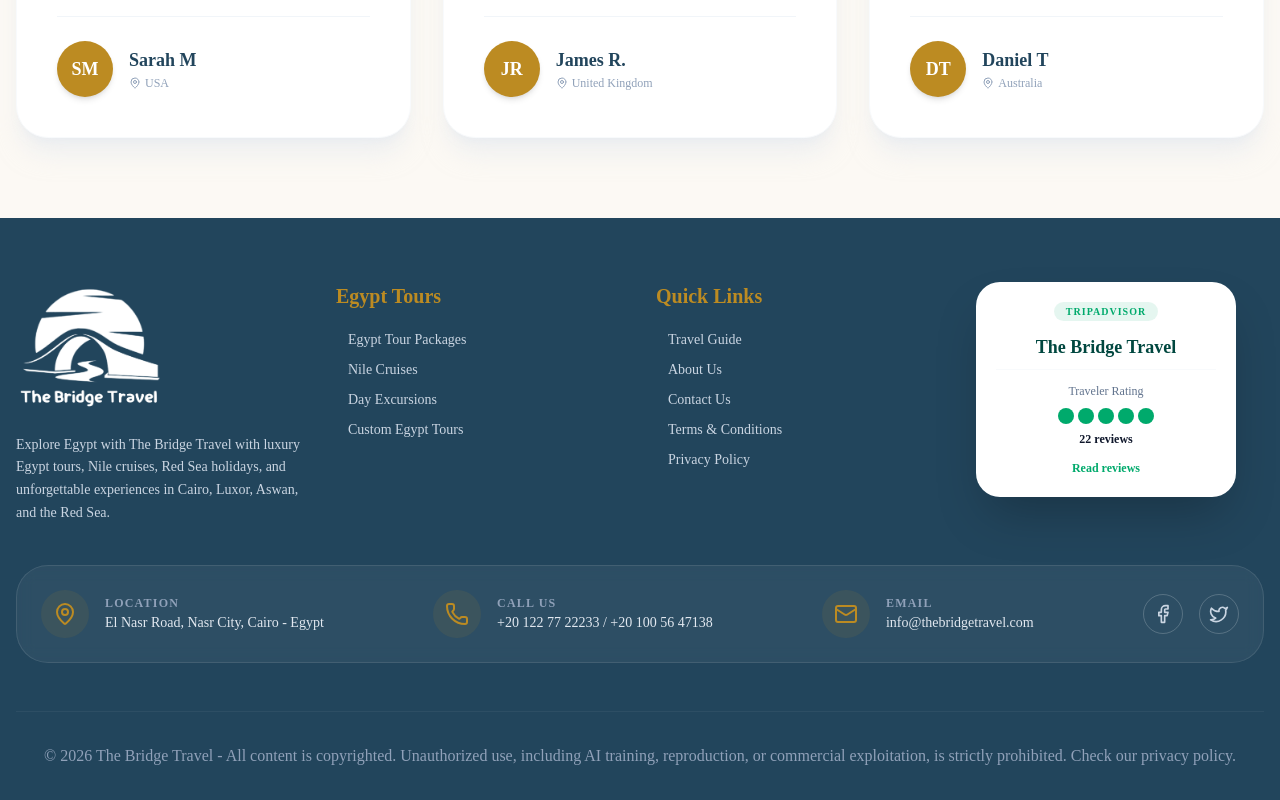
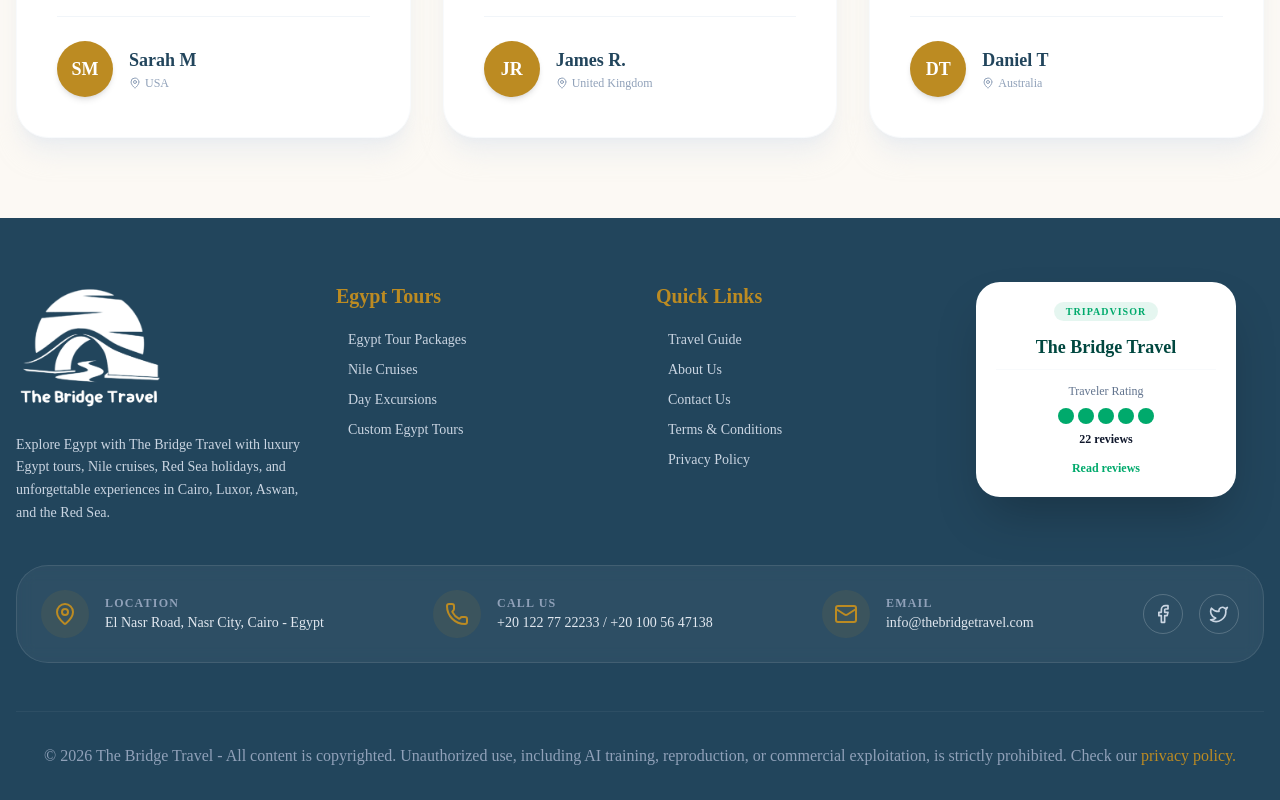
Before and after one commit to youssef-shaaban-dev/the-bridge-travel, a React (Vite) app: page / in a window 1280 px wide. Shown: the part 4445-5245 px from the top of the page. Built offline with nearby package versions, Linux system fonts and the light colour scheme.

Commit message:
Update footer to use Link component for privacy policy

```diff
--- a/src/components/shared/Footer.jsx
+++ b/src/components/shared/Footer.jsx
@@ -47,7 +47,7 @@ const Footer = () => {
 
                 <div className="mt-8 pt-8 border-t border-white/5 flex flex-col md:flex-row justify-center items-center gap-6 text-md text-slate-400 font-medium">
                     <p>© 2026 The Bridge Travel - All content is copyrighted. Unauthorized use, including AI training, reproduction, or commercial exploitation, is strictly prohibited.
-                        Check our <a href="/privacy-policy">privacy policy.</a></p>
+                        Check our <Link to="/privacy-policy" className="text-[#BC8B22] hover:underline">privacy policy.</Link></p>
                 </div>
             </div>
         </footer>
```
